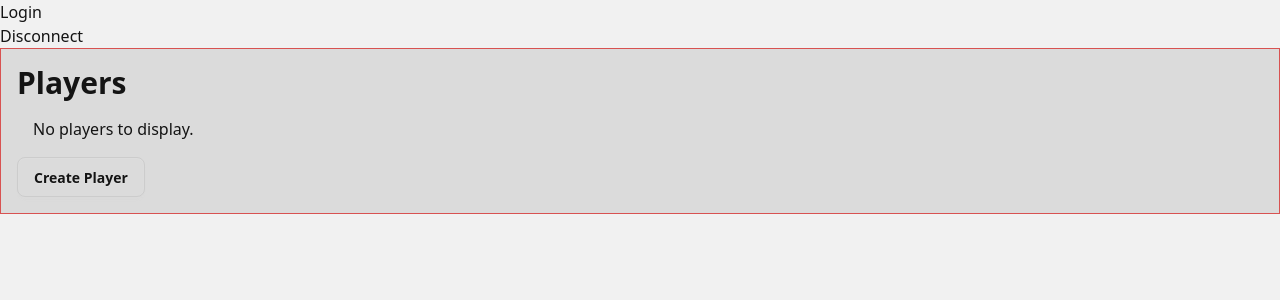
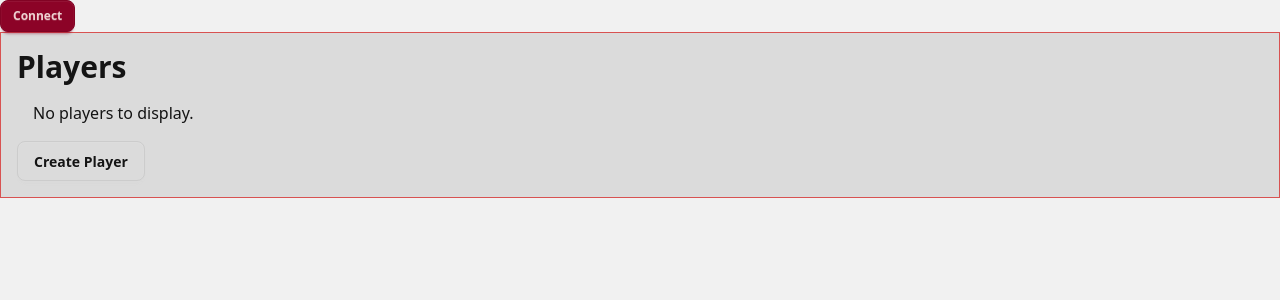
Before and after one commit to jakob-rzeppa/turnkeeper, a Vue app in the folder gm/: page / in a window 1280 px wide. Shown: the top 300 px of the page. Built offline with nearby package versions, Linux system fonts and the light colour scheme; the HTML template or start-up script is replaced by a standard one.

Commit message:
moved Connection Connect / Disconnect into seperate component

```diff
--- a/gm/src/App.vue
+++ b/gm/src/App.vue
@@ -1,22 +1,13 @@
 <script setup lang="ts">
-import connectionService, { socket } from './util/connection'
-
-import Login from './components/Login.vue'
 import PlayerDisplay from './components/PlayerDisplay.vue'
 import PlayerListener from './listeners/PlayerListener.vue'
 import ModalController from './components/modal/ModalController.vue'
-
-const isConnected = connectionService.isConnected()
-
-function disconnect() {
-    connectionService.disconnect()
-}
+import ConnectionController from './components/ConnectionController.vue'
 </script>
 
 <template>
-    <Login v-if="!isConnected" />
     <main>
-        <button @click="disconnect">Disconnect</button>
+        <ConnectionController />
         <PlayerDisplay />
         <PlayerListener />
     </main>
--- /dev/null
+++ b/gm/src/components/ConnectionController.vue
@@ -0,0 +1,24 @@
+<script setup lang="ts">
+import connection from '@/util/connection'
+
+const isConnected = connection.isConnected()
+
+function connect() {
+    connection.connect()
+}
+
+function disconnect() {
+    connection.disconnect()
+}
+</script>
+
+<template>
+    <div>
+        <button v-if="!isConnected" class="btn btn-primary btn-sm w-fit" @click="connect">
+            Connect
+        </button>
+        <button v-if="isConnected" class="btn btn-error btn-sm w-fit" @click="disconnect">
+            Disconnect
+        </button>
+    </div>
+</template>
```
